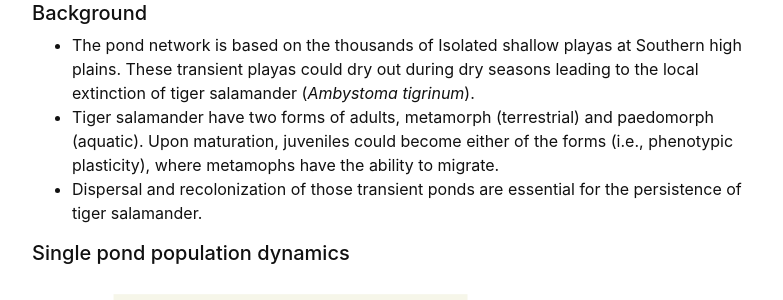
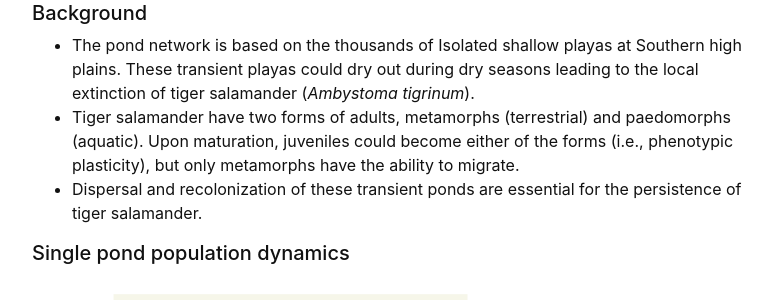
Before and after one commit to junkun-ren/PersonalWebsite, a Jekyll site: the page built from content/0-research.md, in a window 1280 px wide and 900 px high, scrolled down 6227 px. Shown: the part 153-453 px from the top of the window, without its empty margins (248-1031 px from the left). Built offline with Jekyll 4.4.1, drawn with Linux system fonts in a browser that asks for light colours.

Commit message:
Update 0-research.md

```diff
--- a/content/0-research.md
+++ b/content/0-research.md
@@ -84,8 +84,8 @@ Advisor: Dr. Dorothy Wallace
 
 ##### Background<a name="subparagraph2-1"></a>
 - The pond network is based on the thousands of Isolated shallow playas at Southern high plains. These transient playas could dry out during dry seasons leading to the local extinction of tiger salamander (*Ambystoma tigrinum*).
-- Tiger salamander have two forms of adults, metamorph (terrestrial) and paedomorph (aquatic).  Upon maturation, juveniles could become either of the forms (i.e., phenotypic plasticity), where metamophs have the ability to migrate.
-- Dispersal and recolonization of those transient ponds are essential for the persistence of tiger salamander.
+- Tiger salamander have two forms of adults, metamorphs (terrestrial) and paedomorphs (aquatic).  Upon maturation, juveniles could become either of the forms (i.e., phenotypic plasticity), but only metamorphs have the ability to migrate.
+- Dispersal and recolonization of these transient ponds are essential for the persistence of tiger salamander.
 
 ##### Single pond population dynamics<a name="subparagraph2-2"></a>
 {% include figure.html img="single pond population dynamics illustration.png" alt="single pond population dynamics" caption="One circle update of single pond population" width="75%" %}
```
